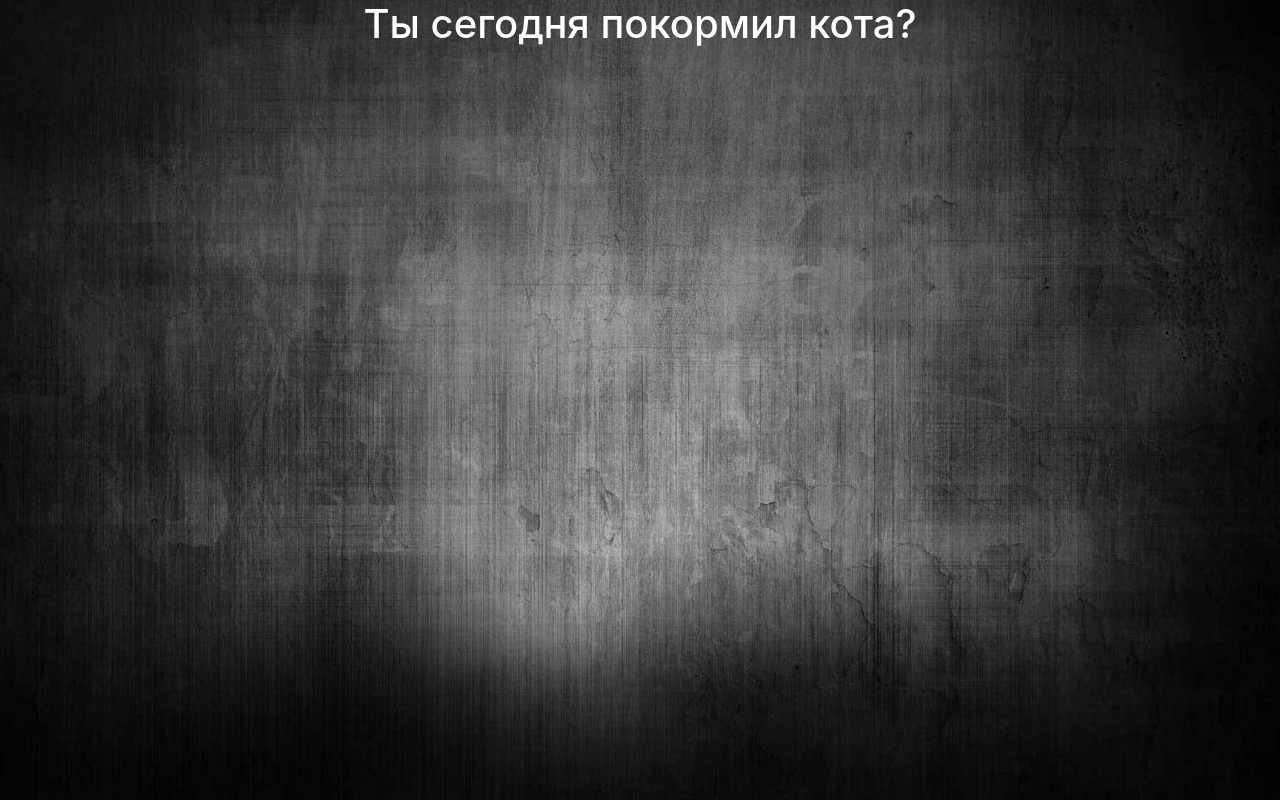
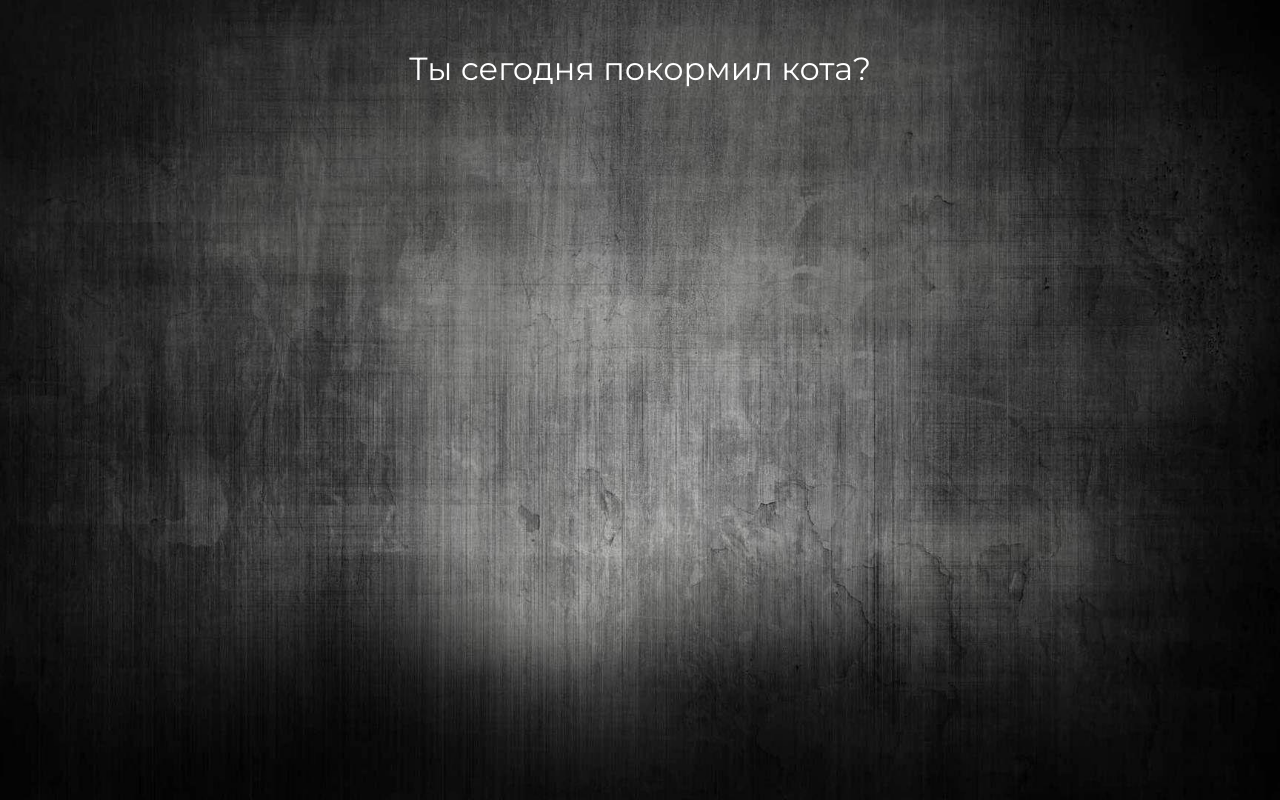
Before and after one commit to NiiazalyDzhumaliev/fun-box-test, a React (Create React App) app: page / in a window 1280 px wide. Built offline with nearby package versions, Linux system fonts and the light colour scheme.

Commit message:
Style header

```diff
--- a/src/components/Header.js
+++ b/src/components/Header.js
@@ -2,8 +2,8 @@ import React from 'react';
 import style from '../styles/Header.module.css';
 
 const Header = () => (
-  <header className={style.main_header}>
-    <h1>Ты сегодня покормил кота?</h1>
+  <header>
+    <h1 className={style.main_header}>Ты сегодня покормил кота?</h1>
   </header>
 );
 
--- a/src/index.css
+++ b/src/index.css
@@ -1,3 +1,5 @@
+@import url('https://fonts.googleapis.com/css2?family=Montserrat&display=swap');
+
 body {
   margin: 0;
   font-family: -apple-system, BlinkMacSystemFont, 'Segoe UI', 'Roboto', 'Oxygen',
--- a/src/styles/Header.module.css
+++ b/src/styles/Header.module.css
@@ -1,3 +1,8 @@
 .main_header {
+  padding-top: 50px;
+  padding-bottom: 25px;
+  font-size: 2rem;
+  font-family: 'Montserrat', sans-serif;
+  font-weight: 100;
   color: white;
 }
```
Also changed, not shown: 1 other file (tests, documents, lock files or other folders).
